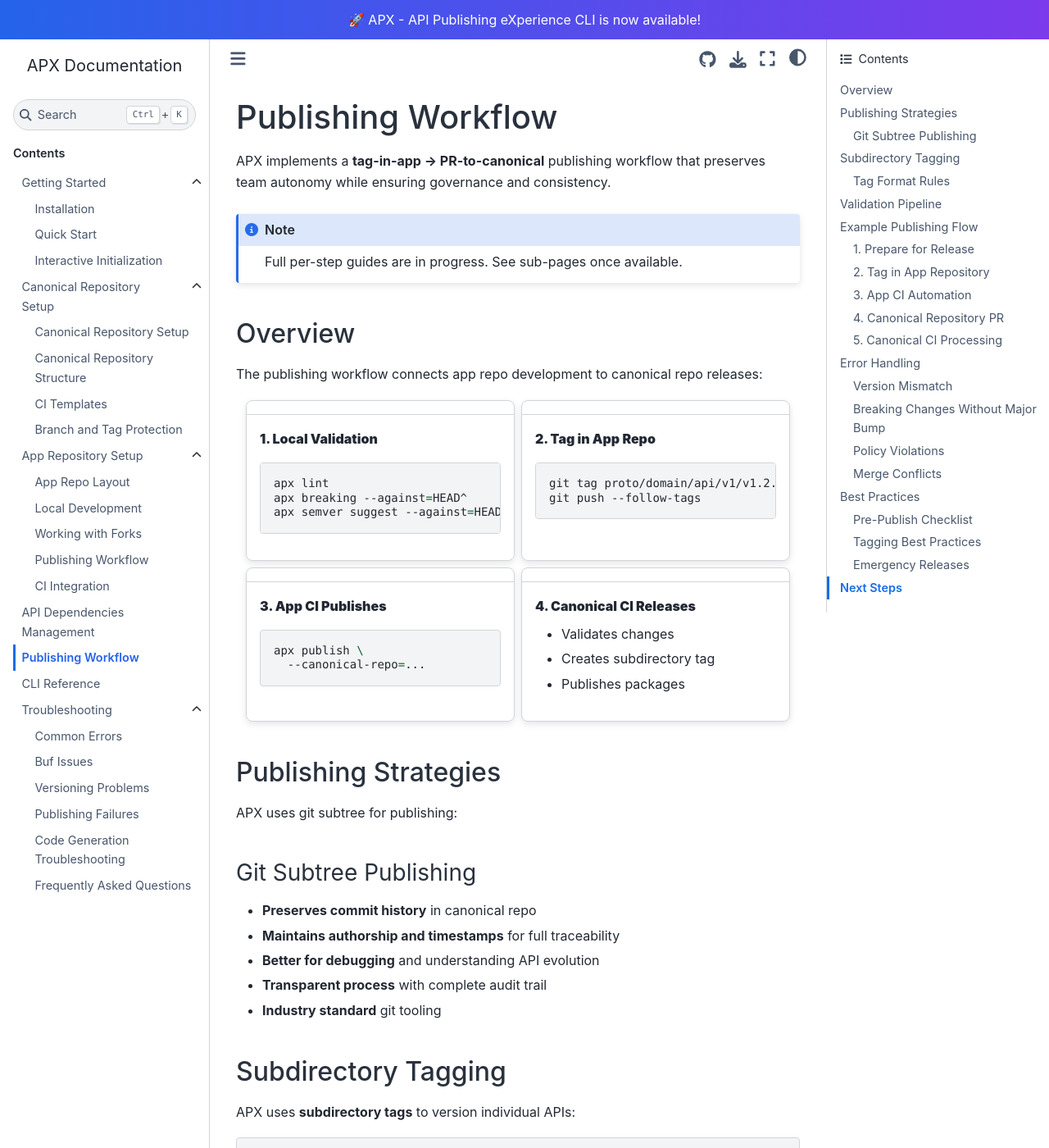
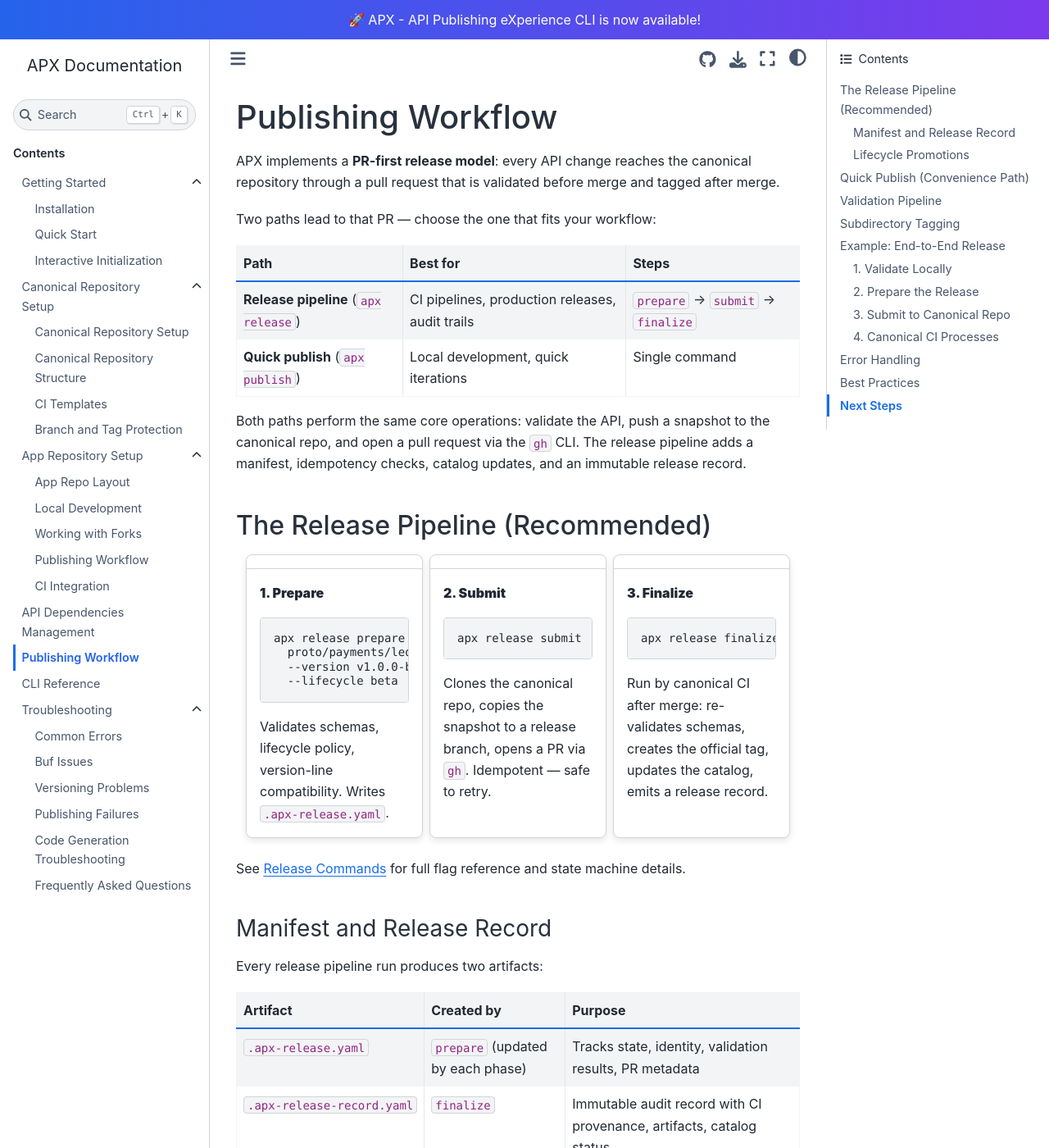
Before and after one commit to infobloxopen/apx, a Sphinx documentation site: the page built from docs/publishing/index.md, in a window 1280 px wide and 1400 px high. Shown: the whole window at 82% size. Built offline with Sphinx 7.4.7 and the Sphinx Book theme 1.1.4, drawn with Linux system fonts in a browser that asks for light colours; some of the changed text lies outside the part shown.

Commit message:
docs(APX-102): rewrite publishing docs around PR-first release model
Rewrite publishing documentation so the primary workflow is
release prepare -> release submit -> release finalize, with
publish documented as the convenience path.

index.md - Complete rewrite:
- Lead with PR-first release model instead of tag-in-app model
- Show release pipeline (prepare/submit/finalize) as recommended
- Show quick publish as convenience path for local development
- Replace stale subtree references with actual copy-based PR flow
- Remove old manual git tag and --pr-title/--pr-body examples
- Add manifest and release record documentation
- Add lifecycle promotion examples
- Consolidate validation pipeline into grid cards
- Rewrite error handling as a table
- Add best practices section

overview.md:
- Reorder Two Publishing Paths: release pipeline first (recommended)
- Fix Quick Publish description: opens PR, does not tag
- Clarify that tagging happens in canonical CI after merge
- Remove duplicate see-also links

canonical-pr.md:
- Mention both publish and release submit as PR paths
- Update flow diagram to show apx release finalize step
- Show both branch naming patterns (apx/publish/ and apx/release/)
- Add release submit example alongside publish example

publish-command.md:
- Add --create-pr flag to flags table
- Add tip directing users to release pipeline for CI

````diff
--- a/docs/publishing/index.md
+++ b/docs/publishing/index.md
@@ -1,233 +1,231 @@
 # Publishing Workflow
 
-APX implements a **tag-in-app → PR-to-canonical** publishing workflow that preserves team autonomy while ensuring governance and consistency.
+APX implements a **PR-first release model**: every API change reaches the
+canonical repository through a pull request that is validated before merge
+and tagged after merge.
 
-:::{note}
-Full per-step guides are in progress. See sub-pages once available.
+Two paths lead to that PR — choose the one that fits your workflow:
+
+| Path | Best for | Steps |
+|------|----------|-------|
+| **Release pipeline** (`apx release`) | CI pipelines, production releases, audit trails | `prepare` → `submit` → `finalize` |
+| **Quick publish** (`apx publish`) | Local development, quick iterations | Single command |
+
+Both paths perform the same core operations: validate the API, push a
+snapshot to the canonical repo, and open a pull request via the `gh` CLI.
+The release pipeline adds a manifest, idempotency checks, catalog updates,
+and an immutable release record.
+
+## The Release Pipeline (Recommended)
+
+::::{grid} 1 1 3 3
+:gutter: 2
+
+:::{grid-item-card} **1. Prepare**
+^^^
+```bash
+apx release prepare \
+  proto/payments/ledger/v1 \
+  --version v1.0.0-beta.1 \
+  --lifecycle beta
+```
+Validates schemas, lifecycle policy, version-line compatibility.
+Writes `.apx-release.yaml`.
 :::
 
-## Overview
-
-The publishing workflow connects app repo development to canonical repo releases:
-
-::::{grid} 2 2 2 2
-:gutter: 2
-
-:::{grid-item-card} **1. Local Validation**
+:::{grid-item-card} **2. Submit**
 ^^^
 ```bash
-apx lint
-apx breaking --against=HEAD^
-apx semver suggest --against=HEAD^
+apx release submit
 ```
+Clones the canonical repo, copies the snapshot to a release branch,
+opens a PR via `gh`.  Idempotent — safe to retry.
 :::
 
-:::{grid-item-card} **2. Tag in App Repo**
+:::{grid-item-card} **3. Finalize**
 ^^^
 ```bash
-git tag proto/domain/api/v1/v1.2.3
-git push --follow-tags
+apx release finalize
 ```
-:::
-
-:::{grid-item-card} **3. App CI Publishes**
-^^^
-```bash
-apx publish \
-  --canonical-repo=...
-```
-:::
-
-:::{grid-item-card} **4. Canonical CI Releases**
-^^^
-- Validates changes
-- Creates subdirectory tag
-- Publishes packages
+Run by canonical CI after merge: re-validates schemas, creates the
+official tag, updates the catalog, emits a release record.
 :::
 
 ::::
 
-## Publishing Strategies
+See [Release Commands](../cli-reference/release-commands.md) for full
+flag reference and state machine details.
 
-APX uses git subtree for publishing:
+### Manifest and Release Record
 
-### Git Subtree Publishing
-- **Preserves commit history** in canonical repo
-- **Maintains authorship and timestamps** for full traceability
-- **Better for debugging** and understanding API evolution
-- **Transparent process** with complete audit trail
-- **Industry standard** git tooling
+Every release pipeline run produces two artifacts:
 
-## Subdirectory Tagging
+| Artifact | Created by | Purpose |
+|----------|-----------|---------|
+| `.apx-release.yaml` | `prepare` (updated by each phase) | Tracks state, identity, validation results, PR metadata |
+| `.apx-release-record.yaml` | `finalize` | Immutable audit record with CI provenance, artifacts, catalog status |
 
-APX uses **subdirectory tags** to version individual APIs:
+### Lifecycle Promotions
 
-```
-# App repo tags (triggers CI)
-proto/payments/ledger/v1/v1.2.3
-proto/users/profile/v1/v1.0.1
+The release pipeline also supports lifecycle transitions:
 
-# Canonical repo tags (created by CI)
-proto/payments/ledger/v1.2.3
-proto/users/profile/v1.0.1
+```bash
+# Promote from beta to stable
+apx release promote proto/payments/ledger/v1 --to stable --version v1.0.0
+apx release submit
+
+# Mark as deprecated
+apx release promote proto/payments/ledger/v1 --to deprecated
+apx release submit
 ```
 
-### Tag Format Rules
+See [Lifecycle Reference](lifecycle.md) for the full lifecycle model.
 
-- **Schema format prefix**: `proto/`, `openapi/`, `avro/`, etc.
-- **Domain organization**: `domain/service/` grouping
-- **Version directory**: `/v1/`, `/v2/` for major versions
-- **Semantic version**: `/v1.2.3` following semver
+## Quick Publish (Convenience Path)
+
+For fast, one-shot publishing — ideal during local development:
+
+```bash
+apx publish proto/payments/ledger/v1 \
+  --version v1.0.0-beta.1 \
+  --lifecycle beta
+```
+
+This single command validates, pushes a snapshot branch, and opens a PR.
+It does **not** write a manifest, update the catalog, or emit a release
+record.
+
+See [Publish Command](publish-command.md) for full usage.
 
 ## Validation Pipeline
 
-Every publish goes through comprehensive validation:
+Every publish or release goes through validation at multiple stages:
 
 ::::{grid} 1 1 2 2
 :gutter: 3
 
-:::{grid-item-card} **Pre-Publish (App CI)**
+:::{grid-item-card} **Pre-Publish (Local / App CI)**
 ^^^
-- Schema linting
-- Breaking change detection
-- Policy compliance
-- Version suggestion validation
+- `apx lint` — schema linting
+- `apx breaking` — backward compatibility
+- `apx semver suggest` — version recommendation
+- `apx policy check` — organizational policy
 :::
 
-:::{grid-item-card} **Post-Publish (Canonical CI)**
+:::{grid-item-card} **Prepare / Publish**
 ^^^
-- Re-validate all changes
-- Verify SemVer compliance
-- Check CODEOWNERS approval
-- Create official tags
+- API ID parsing and identity derivation
+- Lifecycle-version compatibility
+- `go_package` consistency (proto)
+- `go.mod` module path validation
+- Idempotency check (release pipeline)
 :::
 
-:::{grid-item-card} **Format-Specific Checks**
+:::{grid-item-card} **Canonical CI (PR)**
 ^^^
-- **Proto**: buf lint, buf breaking
-- **OpenAPI**: spectral, oasdiff
-- **Avro**: compatibility rules
-- **JSON Schema**: diff analysis
+- Re-validates schemas in canonical context
+- Re-checks breaking changes against previous tag
+- Runs policy validation
 :::
 
-:::{grid-item-card} **Policy Enforcement**
+:::{grid-item-card} **Finalize (Release Pipeline)**
 ^^^
-- Ban service annotations (gorm, etc.)
-- Approved generators only
-- Breaking change justification
-- Security vulnerability scans
+- Re-runs lint and breaking checks
+- Creates annotated git tag
+- Updates catalog
+- Emits release record with CI provenance
 :::
 
 ::::
 
-## Example Publishing Flow
+See [Publishing Validation](validation.md) for the full validation matrix.
 
-### 1. Prepare for Release
+## Subdirectory Tagging
+
+APX uses **subdirectory-scoped git tags** so every API line is versioned
+independently within a single canonical repository.
+
+```
+<api-id>/v<semver>
+```
+
+Examples:
+
+```
+proto/payments/ledger/v1/v1.0.0-beta.1
+proto/payments/ledger/v1/v1.0.0
+proto/users/profile/v1/v1.1.0
+```
+
+Tags are created by `apx release finalize` (or by canonical CI after
+an `apx publish` PR is merged).
+
+See [Tagging Strategy](tagging-strategy.md) for full details.
+
+## Example: End-to-End Release
+
+### 1. Validate Locally
 
 ```bash
-# Validate locally
-apx fetch                    # ensure latest toolchain
-apx lint                     # check schema quality
-apx breaking --against=HEAD^ # verify compatibility
+apx fetch                          # ensure latest toolchain
+apx lint                           # check schema quality
+apx breaking --against=HEAD^       # verify backward compatibility
 apx semver suggest --against=HEAD^ # get recommended version bump
-
-# Expected output:
-# Suggested version: v1.2.3 (PATCH - backwards compatible bug fixes)
 ```
 
-### 2. Tag in App Repository
+### 2. Prepare the Release
 
 ```bash
-# Create and push tag (matches suggested version)
-git tag proto/payments/ledger/v1/v1.2.3
-git push --follow-tags
-
-# This triggers app CI to run apx publish
+apx release prepare proto/payments/ledger/v1 \
+  --version v1.2.0 \
+  --lifecycle stable
 ```
 
-### 3. App CI Automation
-
-App CI runs the publish command:
+### 3. Submit to Canonical Repo
 
 ```bash
-apx publish \
-  --module-path=internal/apis/proto/payments/ledger/v1 \
-  --canonical-repo=github.com/myorg/apis \
-  --pr-title="Release payments/ledger v1.2.3" \
-  --pr-body="Auto-generated release from app repo"
+apx release submit
+# ✓ Pull request created
+# PR: https://github.com/acme/apis/pull/42
 ```
 
-### 4. Canonical Repository PR
+### 4. Canonical CI Processes
 
-The PR contains:
-- **Schema files** in correct canonical structure
-- **go.mod** with proper module path (if not present locally)
-- **CHANGELOG.md** with breaking changes summary
-- **Validation reports** from lint/breaking checks
+After the PR is reviewed and merged, canonical CI runs:
 
-### 5. Canonical CI Processing
+```bash
+apx release finalize
+```
 
-On PR merge, canonical CI:
-
-1. **Re-validates** all changes
-2. **Verifies SemVer** matches content
-3. **Creates subdirectory tag**: `proto/payments/ledger/v1.2.3`
-4. **Publishes packages** (Maven, wheels, OCI, etc.)
-5. **Updates catalog** for discovery
+This creates the tag `proto/payments/ledger/v1/v1.2.0`, updates the
+catalog, and writes the release record.
 
 ## Error Handling
 
 Common publishing errors and solutions:
 
-### Version Mismatch
-```
-Error: Tagged version v1.2.3 doesn't match suggested v1.3.0
-```
-**Solution**: Update tag to match breaking changes, or justify version choice
-
-### Breaking Changes Without Major Bump
-```
-Error: Breaking changes detected but only minor version bump requested
-```
-**Solution**: Use major version bump or provide breaking change waiver
-
-### Policy Violations
-```
-Error: Detected banned annotation: (gorm.column)
-```
-**Solution**: Remove service-specific annotations from shared schemas
-
-### Merge Conflicts
-```
-Error: Cannot merge subtree - conflicts in canonical repo
-```
-**Solution**: Resolve conflicts manually by updating your branch or coordinating with the canonical repo maintainers
+| Error | Cause | Solution |
+|-------|-------|----------|
+| Version mismatch | Tagged version doesn't match suggested | Update version to match breaking changes |
+| Breaking change on stable | Breaking change with minor/patch bump | Use a new major API line (`v2`) |
+| Policy violation | Banned annotation detected | Remove service-specific annotations |
+| Lifecycle mismatch | Version tag incompatible with lifecycle | Use the correct prerelease tag for the lifecycle |
+| `gh` not found | GitHub CLI not installed | `brew install gh` and `gh auth login` |
 
 ## Best Practices
 
-### Pre-Publish Checklist
-- [ ] Run full validation locally
-- [ ] Coordinate with downstream consumers
-- [ ] Document breaking changes
-- [ ] Test generated code
-- [ ] Verify CODEOWNERS approval
-
-### Tagging Best Practices
-- **Tag after merge** to main branch
-- **Use annotated tags** with release notes
-- **Follow semver strictly**
-- **Coordinate major versions** across teams
-
-### Emergency Releases
-For urgent fixes:
-1. **Create hotfix branch** from last release
-2. **Apply minimal changes**
-3. **Tag patch version**
-4. **Expedite canonical CI** if needed
+- **Use the release pipeline for CI** — it provides audit trails and idempotency
+- **Use quick publish for local iteration** — faster feedback loop
+- **Run `apx lint` and `apx breaking` before publish** — catch issues early
+- **Follow lifecycle conventions** — `experimental` for alpha, `beta` for beta/rc, `stable` for GA
+- **Coordinate major versions** across teams — new API lines (`v2`) affect all consumers
 
 ## Next Steps
 
-1. Review the [full CLI reference](../cli-reference/index.md) for all publishing flags
-2. Read the [Lifecycle Reference](lifecycle.md) for lifecycle states, v0 policy, and compatibility promises
-3. See [Release Guardrails](release-guardrails.md) for policy enforcement during releases
-4. Understand the [Versioning Strategy](../dependencies/versioning-strategy.md) three-layer model
+- [Release Commands](../cli-reference/release-commands.md) — full release state machine reference
+- [Publish Command](publish-command.md) — quick publish CLI reference
+- [Publishing Overview](overview.md) — identity model and two-path architecture
+- [Lifecycle Reference](lifecycle.md) — lifecycle states, transitions, and compatibility promises
+- [Tagging Strategy](tagging-strategy.md) — subdirectory tag format
+- [Release Guardrails](release-guardrails.md) — policy enforcement during releases
+- [Publishing Validation](validation.md) — validation pipeline details
````
Also changed, not shown: docs/publishing/canonical-pr.md (+27 -6 lines), docs/publishing/overview.md (+15 -16 lines), docs/publishing/publish-command.md (+8 -0 lines), specs/101-docs-code-parity/spec.md (added, +97 -0 lines), specs/102-publishing-doc-rewrite/spec.md (added, +115 -0 lines).
